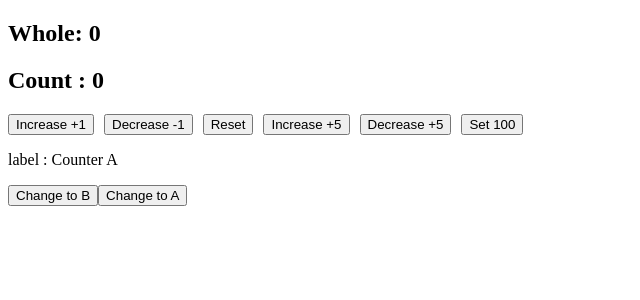
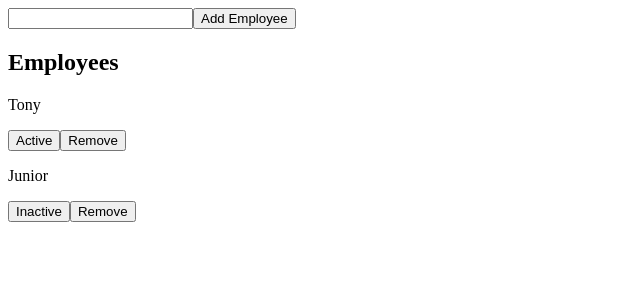
Before and after one commit to highjunesolution/zustand-from-zero-to-project, a React (Vite) app: page / in a window 1280 px wide. Shown: the top 300 px of the page, without its empty margins (0-640 px from the left). Built offline with nearby package versions, Linux system fonts and the light colour scheme.

Commit message:
feat: add workshop04 objects and arrays

```diff
--- a/src/App.tsx
+++ b/src/App.tsx
@@ -1,19 +1,12 @@
-import CounterButtons from "./components/CounterButtons";
-import CounterDisplay from "./components/CounterDisplay";
-import CounterWhole from "./components/CounterWhole";
-import LabelButtons from "./components/LabelButtons";
-import LabelDisplay from "./components/LabelDisplay";
+import EmployeeForm from "./components/EmployeeForm";
+import EmployeeList from "./components/EmployeeList";
+
 
 const App = () => {
   return (
     <>
-      <CounterWhole/>
-      <CounterDisplay/>
-
-      <CounterButtons/>
-
-      <LabelDisplay/>
-      <LabelButtons/>
+      <EmployeeForm/>
+      <EmployeeList/>
     </>
   )
 }
--- /dev/null
+++ b/src/components/EmployeeForm.tsx
@@ -0,0 +1,28 @@
+import { useState } from "react";
+import { useEmployeeStore } from "../stores/useEmployeeStore";
+
+const EmployeeForm = () => {
+  const [name, setName] = useState("");
+
+  const addEmployee = useEmployeeStore((state) => state.addEmployee);
+
+  const handleAdd = () => {
+    const trimmedName = name.trim();
+
+    if (!trimmedName) return;
+
+    addEmployee({
+      id: crypto.randomUUID(),
+      name: trimmedName,
+      active: true,
+    });
+
+    setName("");
+  };
+  return <div>
+    <input value={name} onChange={(e)=>setName(e.target.value)}  />
+    <button onClick={handleAdd}>Add Employee</button>
+  </div>;
+};
+
+export default EmployeeForm;
--- /dev/null
+++ b/src/components/EmployeeList.tsx
@@ -0,0 +1,23 @@
+import { useEmployeeStore } from "../stores/useEmployeeStore";
+
+const EmployeeList = () => {
+  const employees = useEmployeeStore((state) => state.employees);
+  const toggleEmployeeActive = useEmployeeStore((state)=> state.toggleEmployeeActive)
+  const removeEmployee = useEmployeeStore((state)=> state.removeEmployee)
+
+  return (
+    <div>
+      <h2>Employees</h2>
+
+      {employees.map((employee) => (
+        <div key={employee.id}>
+          <p>{employee.name}</p>
+          <button onClick={()=>toggleEmployeeActive(employee.id)}>{employee.active ? "Active" : "Inactive"}</button>
+          <button onClick={()=>removeEmployee(employee.id)}>Remove</button>
+        </div>
+      ))}
+    </div>
+  );
+};
+
+export default EmployeeList;
--- /dev/null
+++ b/src/stores/useEmployeeStore.ts
@@ -0,0 +1,35 @@
+import { create } from "zustand";
+import type { Employee } from "../types/employee";
+
+interface EmployeeStore {
+  employees: Employee[];
+  addEmployee: (employee: Employee) => void;
+  removeEmployee: (id: string) => void;
+  toggleEmployeeActive: (id: string) => void;
+}
+
+export const useEmployeeStore = create<EmployeeStore>()((set) => ({
+  employees: [
+    { id: "emp001", name: "Tony", active: true },
+    { id: "emp002", name: "Junior", active: false },
+  ],
+
+  addEmployee: (employee) => {
+    set((state) => ({
+      employees: [...state.employees, employee],
+    }));
+  },
+  removeEmployee: (id) => {
+    set(({ employees }) => ({
+      employees: employees.filter((e) => e.id !== id),
+    }));
+  },
+
+  toggleEmployeeActive: (id) => {
+    set(({ employees }) => ({
+      employees: employees.map((e) =>
+        e.id === id ? { ...e, active: !e.active } : e,
+      ),
+    }));
+  },
+}));
--- /dev/null
+++ b/src/types/employee.ts
@@ -0,0 +1,5 @@
+export interface Employee {
+    id: string;
+    name:string;
+    active:boolean;
+}
```
